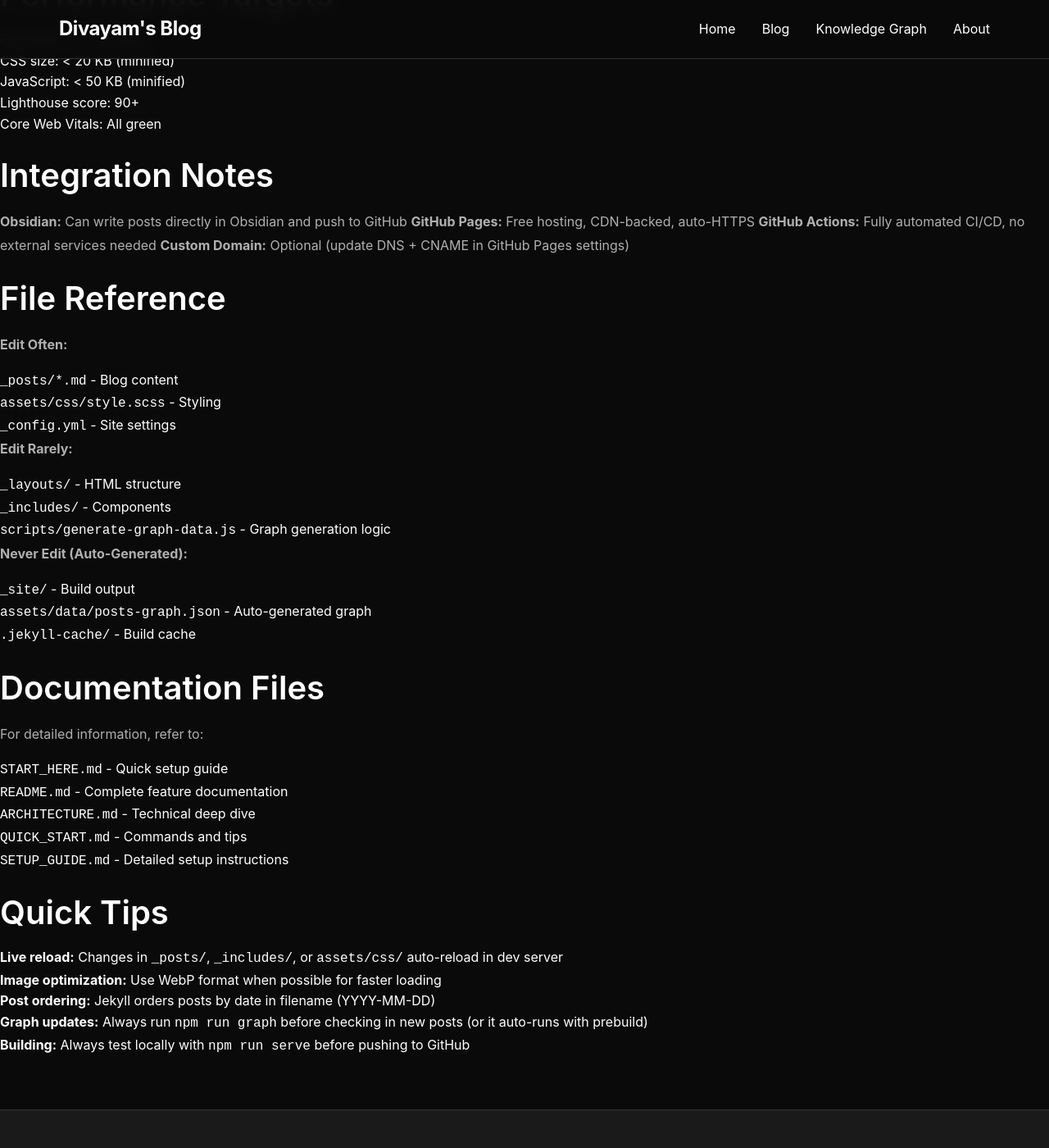
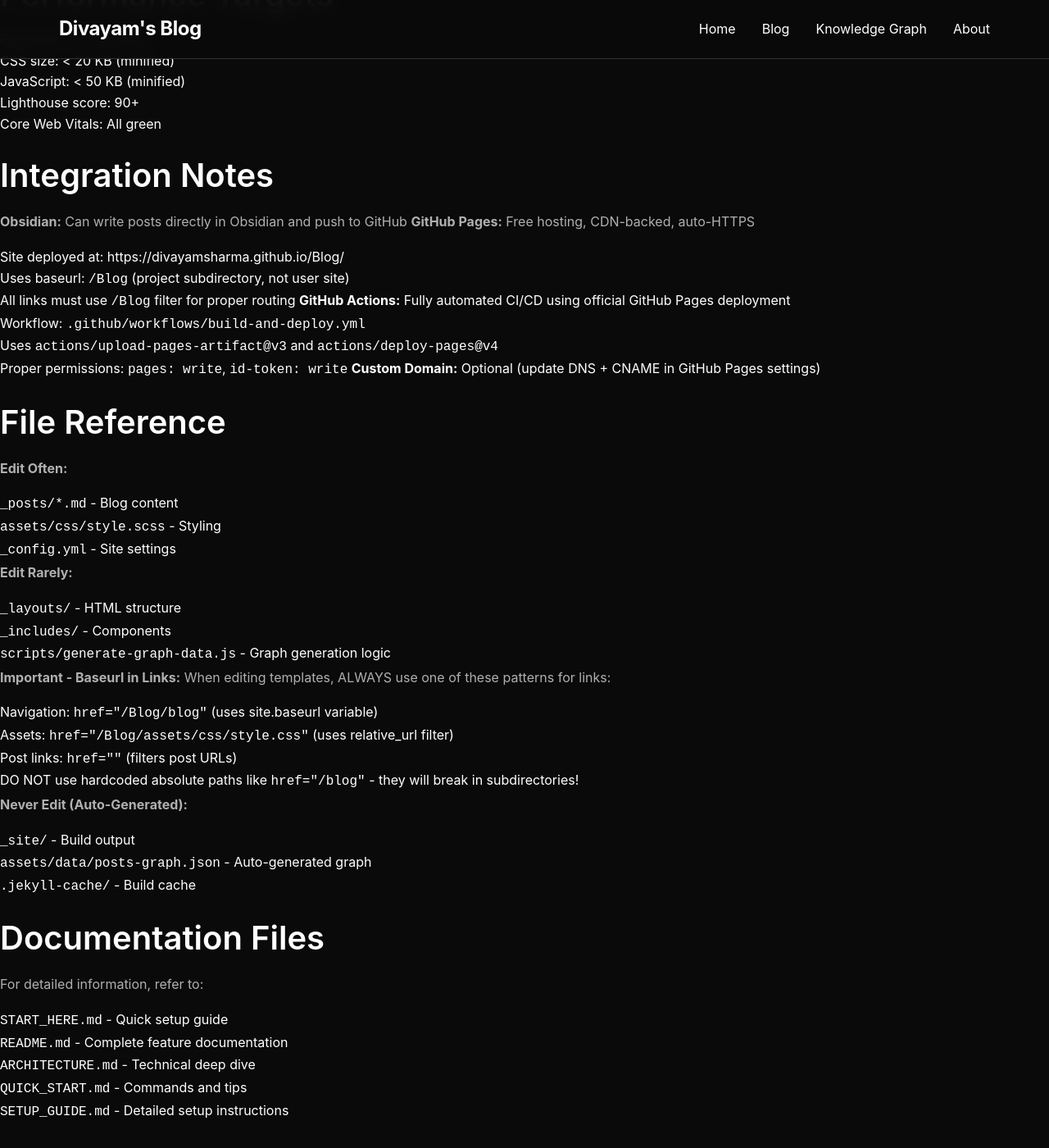
Before and after one commit to divayamsharma/Blog, a Jekyll site: the page built from CLAUDE.md, in a window 1280 px wide and 1400 px high, scrolled down 5023 px. Shown: the whole window at 82% size. Built offline with Jekyll 4.4.1, drawn with Linux system fonts in a browser that asks for light colours; our own code applies the rules of GitHub Pages for plain Markdown files.

Commit message:
Document GitHub Pages deployment fixes and baseurl requirements
- Updated CLAUDE.md with deployment details and critical baseurl warning
- Added comprehensive CHANGELOG entry documenting all 5 fixes
- Updated deployment status to production ready
- Added guide for future template edits to avoid similar issues

🤖 Generated with Claude Code

Co-Authored-By: Claude <noreply@anthropic.com>

```diff
--- a/CLAUDE.md
+++ b/CLAUDE.md
@@ -209,7 +209,13 @@ npm run optimize # Full build with CSS/JS minification
 
 **Obsidian:** Can write posts directly in Obsidian and push to GitHub
 **GitHub Pages:** Free hosting, CDN-backed, auto-HTTPS
-**GitHub Actions:** Fully automated CI/CD, no external services needed
+  - Site deployed at: https://divayamsharma.github.io/Blog/
+  - Uses baseurl: `/Blog` (project subdirectory, not user site)
+  - All links must use `{{ site.baseurl }}` filter for proper routing
+**GitHub Actions:** Fully automated CI/CD using official GitHub Pages deployment
+  - Workflow: `.github/workflows/build-and-deploy.yml`
+  - Uses `actions/upload-pages-artifact@v3` and `actions/deploy-pages@v4`
+  - Proper permissions: `pages: write`, `id-token: write`
 **Custom Domain:** Optional (update DNS + CNAME in GitHub Pages settings)
 
 ## File Reference
@@ -223,6 +229,13 @@ npm run optimize # Full build with CSS/JS minification
 - `_layouts/` - HTML structure
 - `_includes/` - Components
 - `scripts/generate-graph-data.js` - Graph generation logic
+
+**Important - Baseurl in Links:**
+When editing templates, ALWAYS use one of these patterns for links:
+- Navigation: `href="{{ site.baseurl }}/blog"` (uses site.baseurl variable)
+- Assets: `href="{{ '/assets/css/style.css' | relative_url }}"` (uses relative_url filter)
+- Post links: `href="{{ post.url | relative_url }}"` (filters post URLs)
+- DO NOT use hardcoded absolute paths like `href="/blog"` - they will break in subdirectories!
 
 **Never Edit (Auto-Generated):**
 - `_site/` - Build output
```
Also changed, not shown: CHANGELOG.md.
